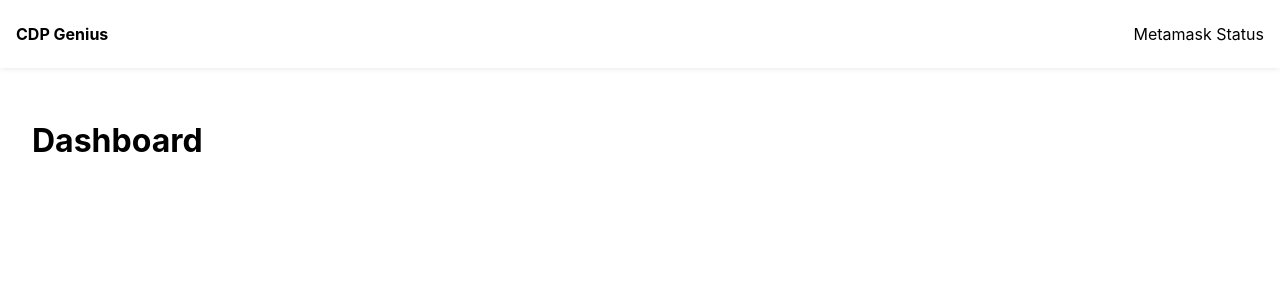
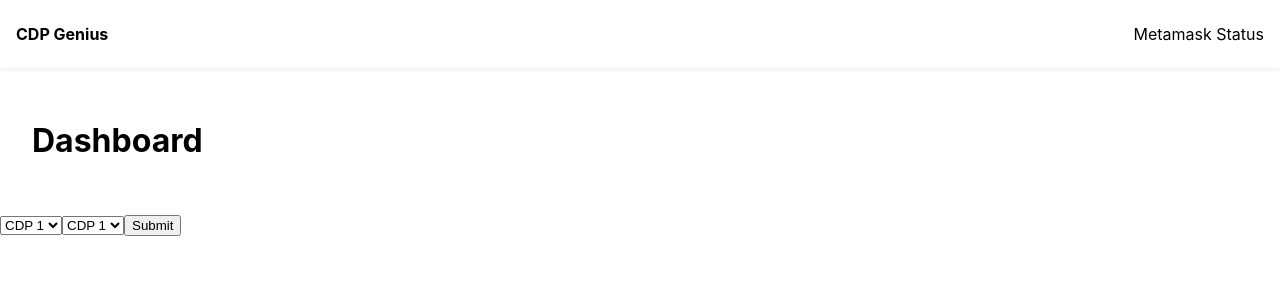
Before and after one commit to chanmathew/cdp-rebalancer, a React (Create React App) app: page / in a window 1280 px wide. Shown: the top 300 px of the page. Built offline with nearby package versions, Linux system fonts and the light colour scheme.

Commit message:
Add form component

```diff
--- a/src/App.js
+++ b/src/App.js
@@ -1,6 +1,7 @@
 import React, { Component } from 'react';
 import Dashboard from './components/dashboard';
 import Header from './components/header';
+import Form from './components/form';
 import './App.scss';
 
 class App extends Component {
@@ -9,6 +10,7 @@ class App extends Component {
       <div className='App'>
         <Header />
         <Dashboard />
+        <Form />
       </div>
     );
   }
--- a/src/components/form/index.js
+++ b/src/components/form/index.js
@@ -0,0 +1,21 @@
+import React from 'react';
+
+class Form extends React.Component {
+  render() {
+    return (
+      <form action=''>
+        <select type='text'>
+          <option value='cdp1'>CDP 1</option>
+          <option value='cdp2'>CDP 2</option>
+        </select>
+        <select type='text'>
+          <option value='cdp1'>CDP 1</option>
+          <option value='cdp2'>CDP 2</option>
+        </select>
+        <button>Submit</button>
+      </form>
+    );
+  }
+}
+
+export default Form;
```
